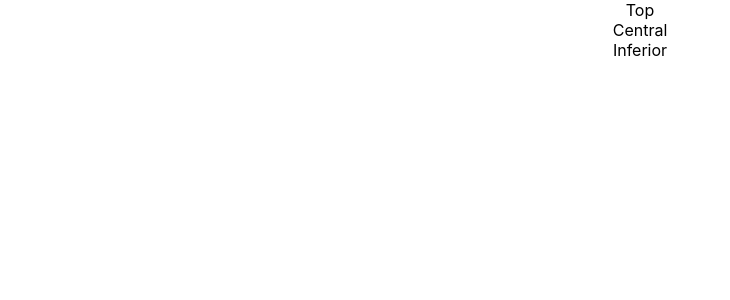
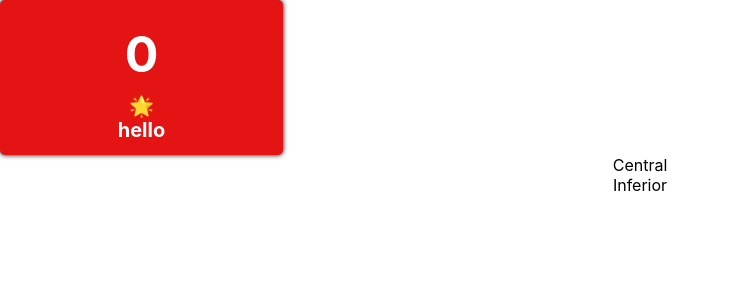
Before and after one commit to kiupets/dashboard, a React (Create React App) app: page / in a window 1280 px wide. Shown: the top 300 px of the page, without its empty margins (0-730 px from the left). Built offline with nearby package versions, Linux system fonts and the light colour scheme.

Commit message:
re-comp css

```diff
--- /dev/null
+++ b/src/components/widget/Widget.jsx
@@ -0,0 +1,16 @@
+import React from 'react'
+import './widget.css'
+
+const Widget = ({ string, number, svg }) => {
+    return (
+        <div className='widget'>
+            <div className='number'>{number}</div>
+            <div className='svg-string' >
+                <div>{svg}</div>
+                <div>{string}</div>
+            </div>
+        </div>
+    )
+}
+
+export default Widget
--- /dev/null
+++ b/src/components/widget/widget.css
@@ -0,0 +1,26 @@
+.widget{
+    display: flex;
+    flex-direction: column;
+    justify-content: center;
+    align-items: center;
+    width: 283px;
+    height: 155px;
+    background-color: rgb(228, 20, 20);
+    border-radius: 5px;
+    box-shadow: 0px 0px 5px #000;
+    /* padding: 10px; */
+    border:#000;
+
+}
+.number {
+    font-size: 50px;
+    color: #fff;
+    font-weight: bold;
+    margin-top: 10px;
+}
+.svg-string {
+    font-size: 20px;
+    color: #fff;
+    font-weight: bold;
+    margin-top: 10px;
+}
--- a/src/pages/Top/Top.jsx
+++ b/src/pages/Top/Top.jsx
@@ -1,9 +1,9 @@
 import React from 'react'
-
+import Widget from "../../components/widget/Widget"
 const Top = () => {
     return (
-        <div>
-            Top
+        <div className='top'>
+            <Widget string="hello" number="0" svg="🌟" />
         </div>
     )
 }
--- /dev/null
+++ b/src/pages/Top/top.css
@@ -0,0 +1,9 @@
+.top{
+    background-color: #f5f5f5;
+    height: 100vh;
+    width: 100vw;
+    display: flex;
+    flex-direction: column;
+    justify-content: center;
+    align-items: center;
+}
```
Also changed, not shown: 1 other file (tests, documents, lock files or other folders).
